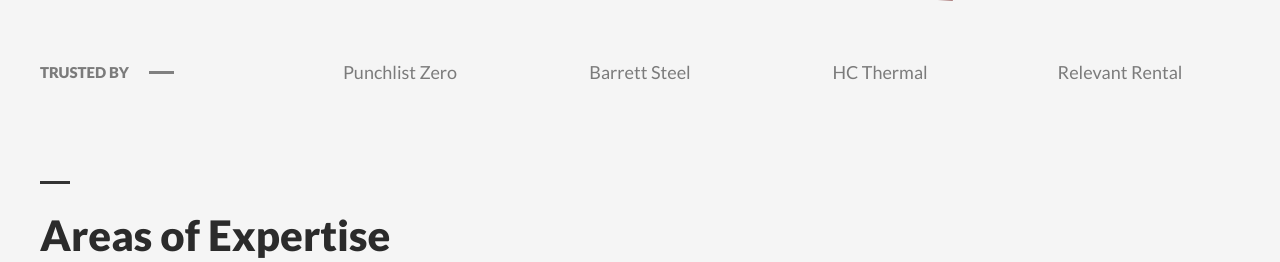
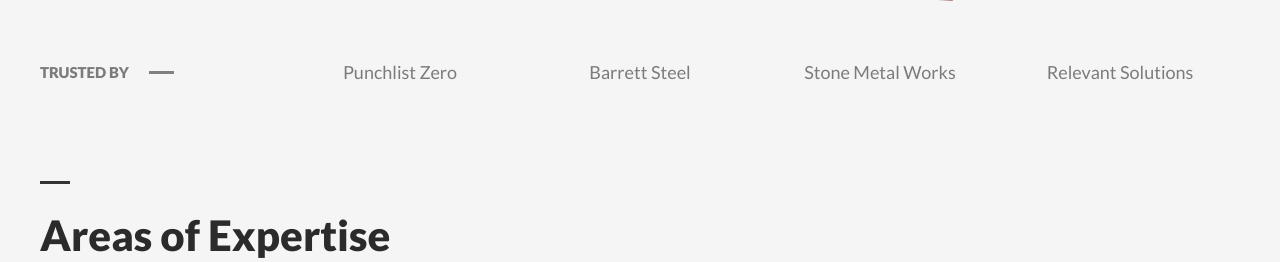
Before and after one commit to Momenta-Tech/momentatech.llc, a PHP site: page / in a window 1280 px wide. Shown: the part 689-951 px from the top of the page. Run offline with PHP 8.4, Linux system fonts and the light colour scheme; some libraries are stand-ins or nearby versions.

Commit message:
small text change

```diff
--- a/index.php
+++ b/index.php
@@ -58,8 +58,8 @@
     <div class="brands">
       <div>Punchlist Zero</div>
       <div>Barrett Steel</div>
-      <div>HC Thermal</div>
-      <div>Relevant Rental</div>
+      <div>Stone Metal Works</div>
+      <div>Relevant Solutions</div>
     </div>
   </div>
 
```
